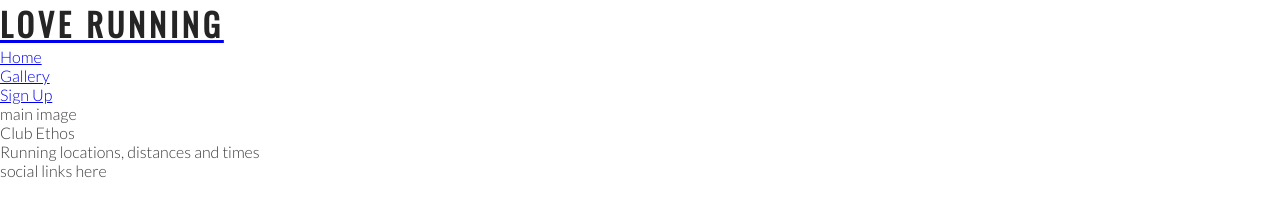
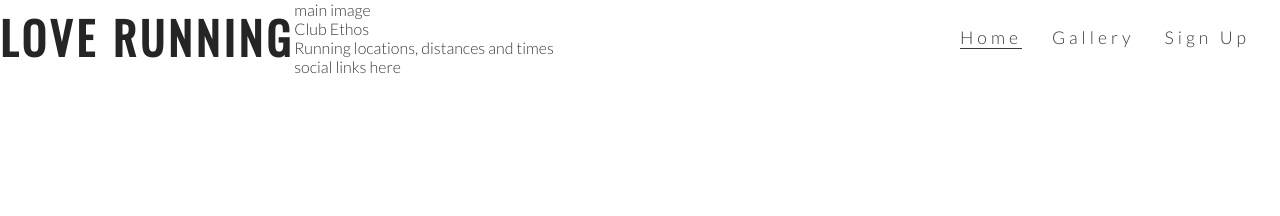
Before and after one commit to billk391/love-running, a plain HTML site: page index.html in a window 1280 px wide. Drawn offline with nearby package versions, Linux system fonts and the light colour scheme.

Commit message:
http.server

```diff
--- a/assets/css/style.css
+++ b/assets/css/style.css
@@ -18,10 +18,40 @@ h1, h2 {
     font-family: Oswald, sans-serif;
     text-transform: uppercase;
     letter-spacing: 4px;
-    color: #252525
+    color: #252525;
 }
 
 #logo {
     float: left;
     font-size: 280%;
 }
+
+/* navigation links */
+
+#menu {
+    font-size: 110%;
+    letter-spacing: 4px;
+}
+
+#menu, #logo {
+    line-height: 75px;
+}
+
+#menu li {
+    float: right;
+    list-style-type: none;
+    margin-right: 30px;
+}
+
+#menu a {
+    text-decoration: none;
+    color: inherit;
+}
+
+#menu a:hover {
+    border-bottom: 1px solid #3a3a3a;
+}
+
+.active {
+    border-bottom: 1px solid #3a3a3a;
+}
--- a/index.html
+++ b/index.html
@@ -13,18 +13,18 @@
 <body>
     <header>
         <a href="index.html">
-        <h1>Love Running</h1>
+        <h1 id ="logo">Love Running</h1>
         </a>
-        <nav>
+        <nav id="menu">
             <ul>
                 <li>
-                    <a href="index.html">Home</a>
+                    <a href="#">Sign Up</a>
                 </li>
                 <li>
-                    <a href="#">Gallery</a>
+                <a href="#">Gallery</a>
                 </li>
                 <li>
-                    <a href="#">Sign Up</a>
+                    <a href="index.html" class="active">Home</a>
                 </li>
             </ul>
         </nav>
```
